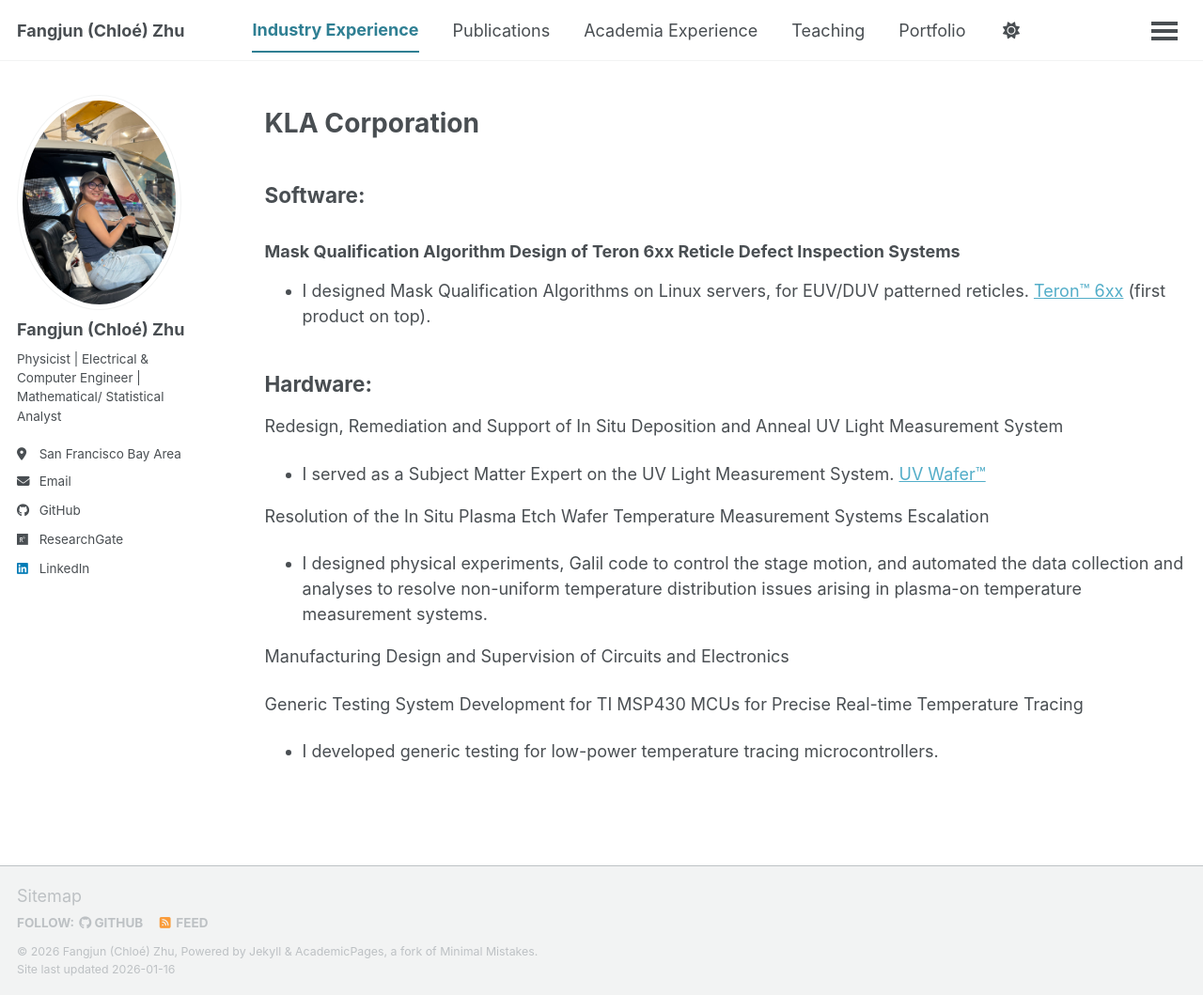
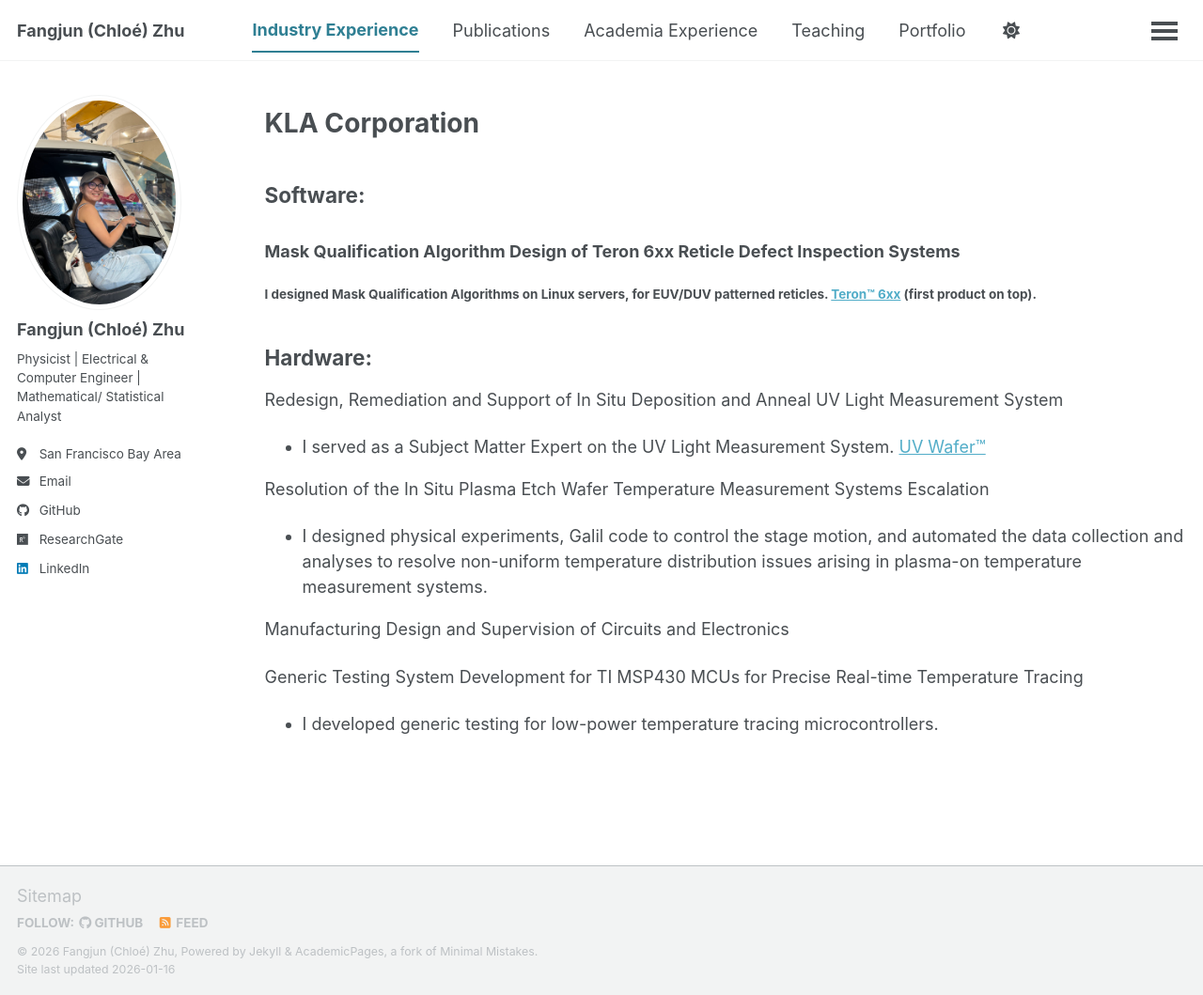
Before and after one commit to ChloeZhu1/ChloeZhu1.github.io, a Jekyll site: the page built from _pages/cv.md, in a window 1280 px wide and 1059 px high. Shown: the whole window at 94% size. Built offline with Jekyll 4.4.1, drawn with Linux system fonts in a browser that asks for light colours; a script bundle is joined from its source files by our own code; library files that are not in the unit come from our copies.

Commit message:
Update cv.md

```diff
--- a/_pages/cv.md
+++ b/_pages/cv.md
@@ -12,10 +12,9 @@
 # KLA Corporation
 ## Software:
 ### Mask Qualification Algorithm Design of Teron 6xx Reticle Defect Inspection Systems
-* I designed Mask Qualification Algorithms on Linux servers, for EUV/DUV patterned reticles. [Teron™ 6xx](https://www.kla.com/products/reticle-manufacturing) (first product on top).
+#### I designed Mask Qualification Algorithms on Linux servers, for EUV/DUV patterned reticles. [Teron™ 6xx](https://www.kla.com/products/reticle-manufacturing) (first product on top).
 <!--  <br /> M.S. in Jekyll, GitHub University, 2014 -->
 <!-- * B.S. in GitHub, GitHub University, 2012 -->
-
 ## Hardware:
 Redesign, Remediation and Support of In Situ Deposition and Anneal UV Light Measurement System
 * I served as a Subject Matter Expert on the UV Light Measurement System. [UV Wafer™](https://www.kla.com/products/chip-manufacturing/in-situ-process-management)
```
